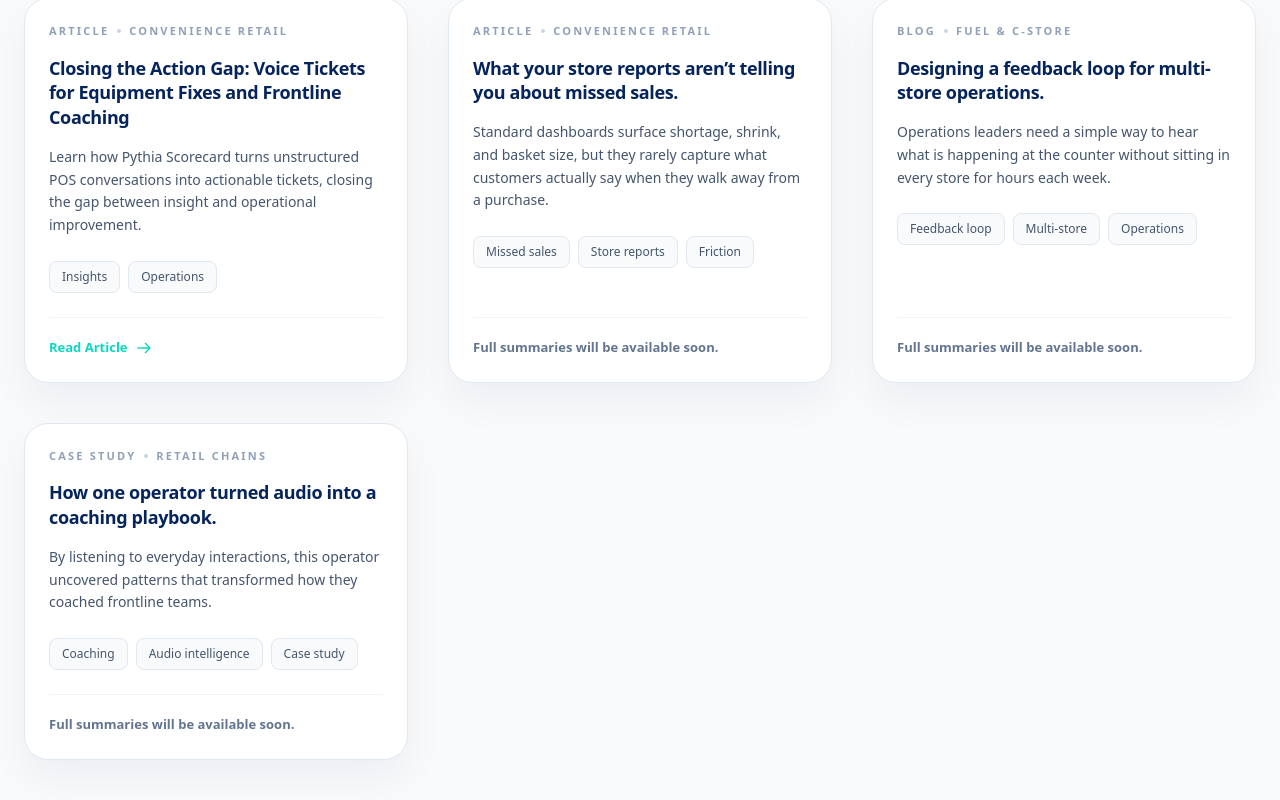
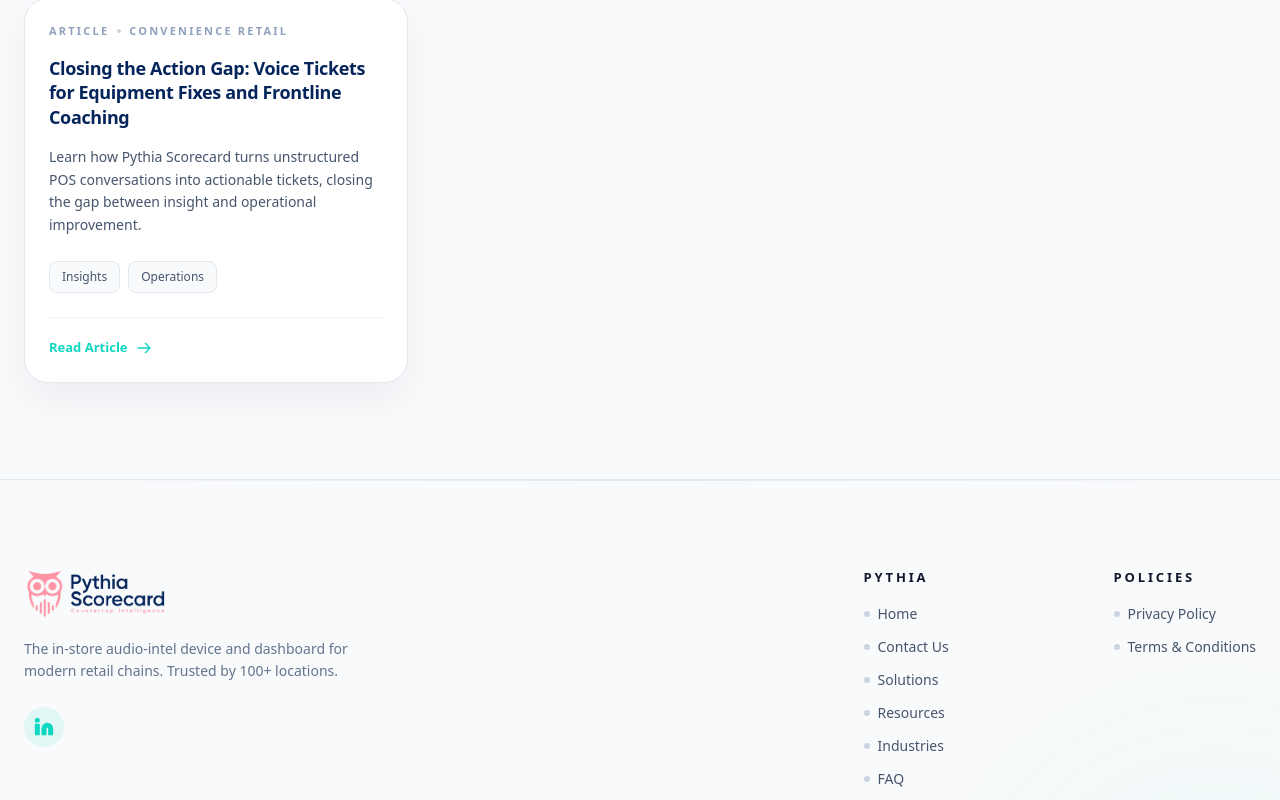
Before and after one commit to inx-nishits/pythia, a Next.js app: page /resources in a window 1280 px wide. Shown: the part 1020-1820 px from the top of the page. Built offline with nearby package versions, Linux system fonts and the light colour scheme.

Commit message:
Add linkdin link and resource cleanup

```diff
--- a/src/app/containers/Footer/Footer.tsx
+++ b/src/app/containers/Footer/Footer.tsx
@@ -2,6 +2,7 @@
 
 import Image from "next/image";
 import Link from "next/link";
+import { Linkedin } from "lucide-react";
 
 const siteLinks = [
   {
@@ -73,8 +74,16 @@
             <p className="text-sm font-medium leading-relaxed text-slate-500">
               The in-store audio-intel device and dashboard for modern retail chains. Trusted by 100+ locations.
             </p>
-            <div className="flex gap-4">
-               {/* Placeholders for social if needed, but keeping text-only for now to avoid content change */}
+            <div className="flex gap-4 pt-1">
+              <a
+                href="https://www.linkedin.com/company/pythia-scorecard"
+                target="_blank"
+                rel="noopener noreferrer"
+                className="w-10 h-10 rounded-full flex items-center justify-center bg-brand-teal/10 text-brand-teal hover:bg-brand-teal hover:text-white transition-all duration-300"
+                aria-label="Follow us on LinkedIn"
+              >
+                <Linkedin className="w-5 h-5 fill-current" />
+              </a>
             </div>
           </div>
 
@@ -111,7 +120,7 @@
           </div>
 
           <small className="text-slate-500 text-[12px] font-medium uppercase tracking-[0.24em] text-center md:text-right">
-            ©2025 Pythia Scorecard. All rights reserved.
+            ©2026 Pythia Scorecard. All rights reserved.
           </small>
         </div>
       </div>
--- a/src/app/resources/page.tsx
+++ b/src/app/resources/page.tsx
@@ -19,35 +19,6 @@
   slug?: string;
 }
 
-const resources: ResourceItem[] = [
-  {
-    id: 1,
-    title: "What your store reports aren’t telling you about missed sales.",
-    category: "Article",
-    industry: "Convenience Retail",
-    excerpt:
-      "Standard dashboards surface shortage, shrink, and basket size, but they rarely capture what customers actually say when they walk away from a purchase.",
-    tags: ["Missed sales", "Store reports", "Friction"],
-  },
-  {
-    id: 2,
-    title: "Designing a feedback loop for multi-store operations.",
-    category: "Blog",
-    industry: "Fuel & C‑Store",
-    excerpt:
-      "Operations leaders need a simple way to hear what is happening at the counter without sitting in every store for hours each week.",
-    tags: ["Feedback loop", "Multi-store", "Operations"],
-  },
-  {
-    id: 3,
-    title: "How one operator turned audio into a coaching playbook.",
-    category: "Case Study",
-    industry: "Retail Chains",
-    excerpt:
-      "By listening to everyday interactions, this operator uncovered patterns that transformed how they coached frontline teams.",
-    tags: ["Coaching", "Audio intelligence", "Case study"],
-  },
-];
 
 const allResources: ResourceItem[] = [
   ...articles.map((article, index) => ({
@@ -59,7 +30,6 @@
     tags: ["Insights", "Operations"],
     slug: article.slug,
   })),
-  ...resources,
 ];
 
 const categories: (ResourceCategory | "All")[] = ["All", "Blog", "Article", "Case Study"];
```
